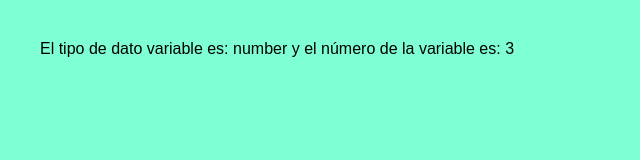
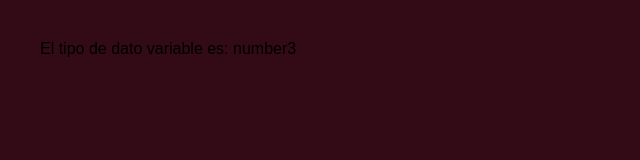
Before and after one commit to MarcelaVelasco/Miprimerpaginaweb1.0, a plain HTML site: page index.html in a window 1280 px wide. Shown: the whole page, without its empty margins (0-640 px from the left). Drawn offline with Linux system fonts and the light colour scheme.

Commit message:
Modifique la carpeta estilos.css y main.js

```diff
--- a/estilos.css
+++ b/estilos.css
@@ -1,3 +1,3 @@
 body{
-    background-color: aquamarine;
+    background-color: rgb(50, 11, 22);
 }
--- a/main.js
+++ b/main.js
@@ -4,6 +4,6 @@ console.log("El tipo de variable es: " + typeof numero);
 console.log("El valor de la variables es: " + numero);
 
 let elementohtml = document.querySelector('body');
-elementohtml.textContent = "El tipo de dato variable es: " + typeof numero + " y el número de la variable es: " + numero;
+elementohtml.textContent = "El tipo de dato variable es: " + typeof numero + numero;
 
 document.body.appendChild(elementohtml);
```
